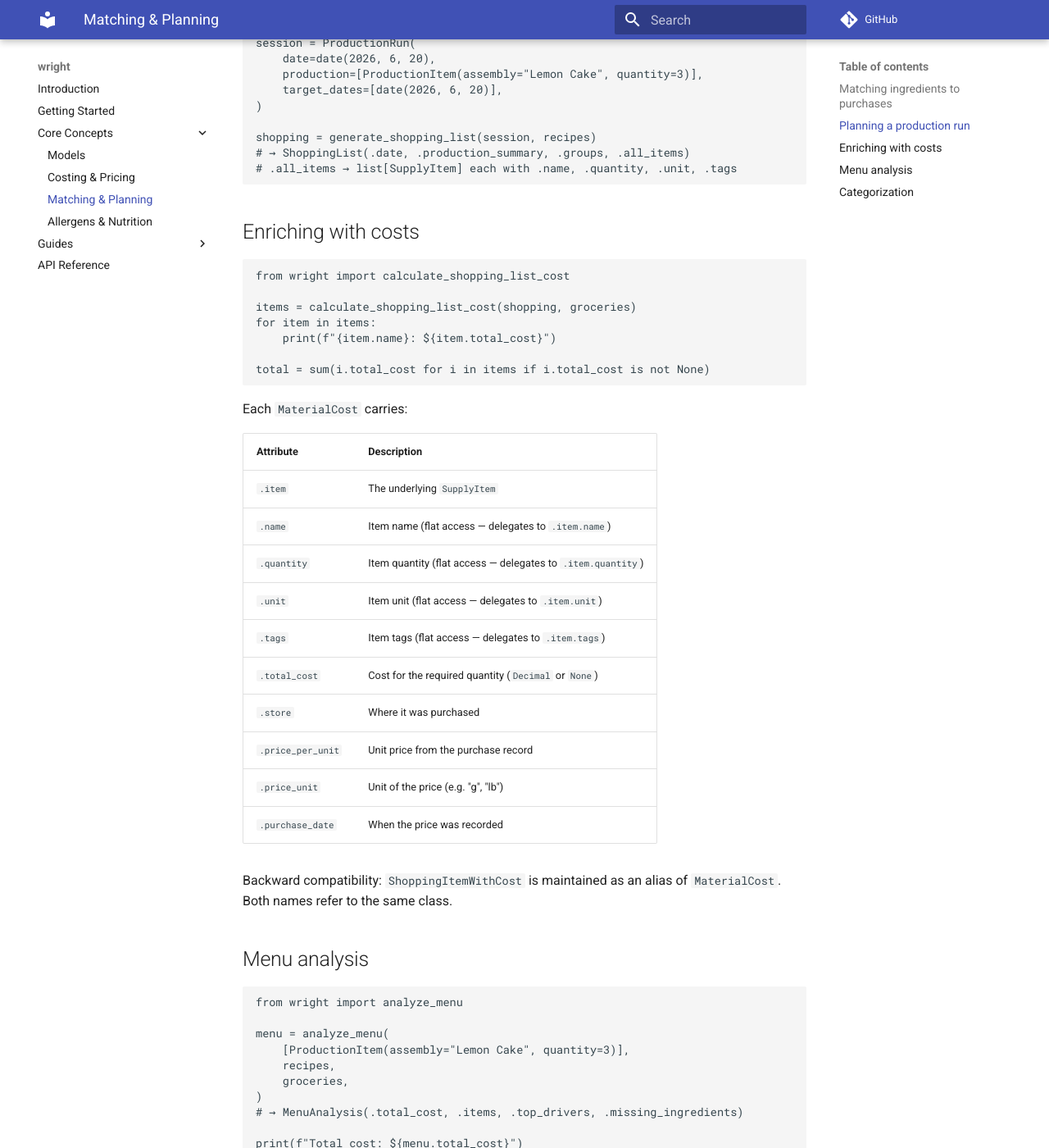
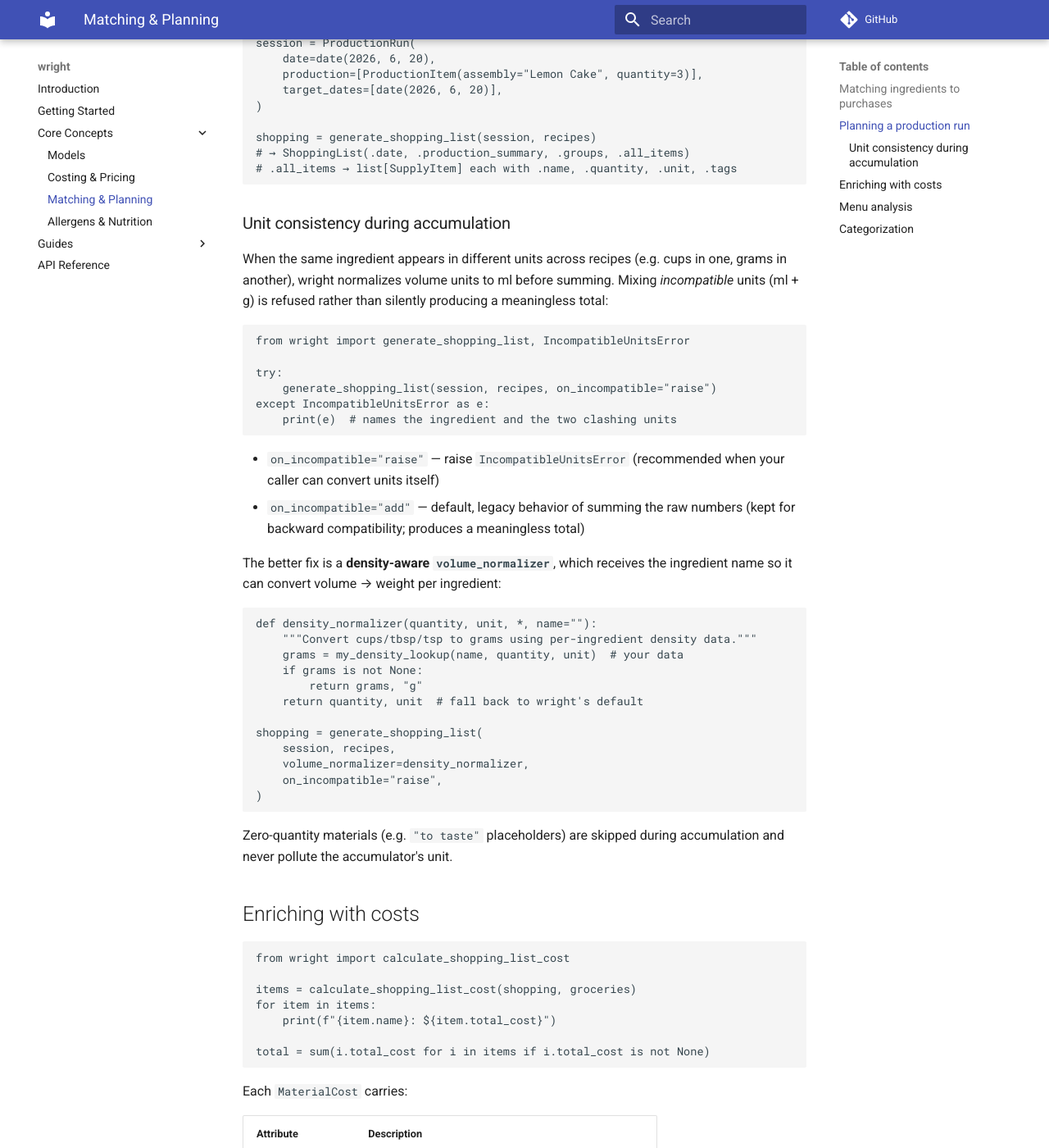
Before and after one commit to 3pm-baking/wright, an MkDocs documentation site: the page built from docs/guides/core/planning.md, in a window 1280 px wide and 1400 px high, scrolled down 1203 px. Shown: the whole window at 82% size. Built offline with MkDocs 1.6.1 and Material for MkDocs 9.7.7, drawn with Linux system fonts in a browser that asks for light colours; comment, search, counter and statistics services are not loaded.

Commit message:
feat: 0.2.0 — unit-consistent accumulation API
- export IncompatibleUnitsError from wright (was only importable
  from wright.errors, unlike UnitConversionError)
- docs: document on_incompatible policy, IncompatibleUnitsError, and
  the name-aware volume_normalizer (density-aware accumulation) in
  the planning and customization guides; add IncompatibleUnitsError
  to the api.md errors reference
- version bump 0.1.0 → 0.2.0: new public API surface, changed
  volume_normalizer callable contract (now receives the ingredient
  name), zero-quantity materials skipped in accumulation

````diff
--- a/docs/guides/core/planning.md
+++ b/docs/guides/core/planning.md
@@ -61,6 +61,48 @@
 # → ShoppingList(.date, .production_summary, .groups, .all_items)
 # .all_items → list[SupplyItem] each with .name, .quantity, .unit, .tags
 ```
+
+### Unit consistency during accumulation
+
+When the same ingredient appears in different units across recipes
+(e.g. cups in one, grams in another), wright normalizes volume units to
+ml before summing.  Mixing *incompatible* units (ml + g) is refused
+rather than silently producing a meaningless total:
+
+```python
+from wright import generate_shopping_list, IncompatibleUnitsError
+
+try:
+    generate_shopping_list(session, recipes, on_incompatible="raise")
+except IncompatibleUnitsError as e:
+    print(e)  # names the ingredient and the two clashing units
+```
+
+- `on_incompatible="raise"` — raise `IncompatibleUnitsError` (recommended
+  when your caller can convert units itself)
+- `on_incompatible="add"` — default, legacy behavior of summing the raw
+  numbers (kept for backward compatibility; produces a meaningless total)
+
+The better fix is a **density-aware `volume_normalizer`**, which receives
+the ingredient name so it can convert volume → weight per ingredient:
+
+```python
+def density_normalizer(quantity, unit, *, name=""):
+    """Convert cups/tbsp/tsp to grams using per-ingredient density data."""
+    grams = my_density_lookup(name, quantity, unit)  # your data
+    if grams is not None:
+        return grams, "g"
+    return quantity, unit  # fall back to wright's default
+
+shopping = generate_shopping_list(
+    session, recipes,
+    volume_normalizer=density_normalizer,
+    on_incompatible="raise",
+)
+```
+
+Zero-quantity materials (e.g. `"to taste"` placeholders) are skipped
+during accumulation and never pollute the accumulator's unit.
 
 ## Enriching with costs
 
--- a/pyproject.toml
+++ b/pyproject.toml
@@ -1,6 +1,6 @@
 [project]
 name = "wright-core"
-version = "0.1.0"
+version = "0.2.0"
 description = "Multi-domain Python library for bill-of-materials planning, recipe costing, shopping list aggregation, unit conversion, allergen detection, and nutrition analysis. Works for food recipes, construction, brewing, and manufacturing."
 readme = "README.md"
 license = "MIT"
--- a/src/wright/__init__.py
+++ b/src/wright/__init__.py
@@ -28,6 +28,7 @@
     get_top_cost_drivers,
 )
 from wright.errors import (
+    IncompatibleUnitsError,
     IngredientNotFoundError,
     PurchaseLoadError,
     RecipeCoreError,
@@ -162,6 +163,7 @@
     "RecipeCoreError",
     "RecipeCostErrors",
     "RecipeLoadError",
+    "IncompatibleUnitsError",
     "UnitConversionError",
     # Units
     "DISCRETE_UNITS",
````
Also changed, not shown: docs/api.md (+1 -0 lines), docs/guides/customization.md (+33 -0 lines).
